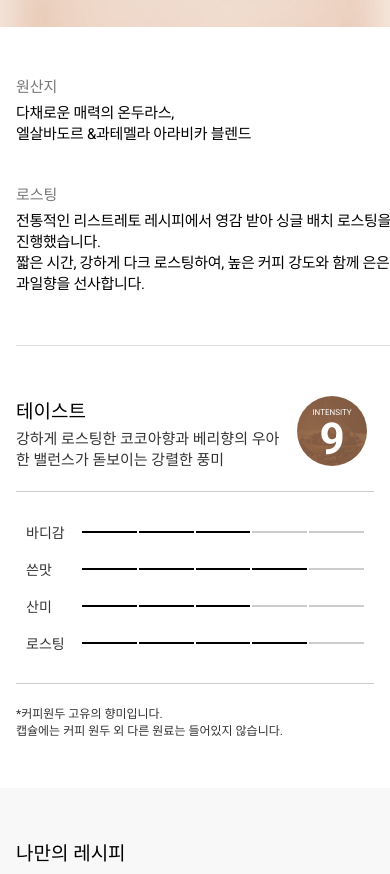
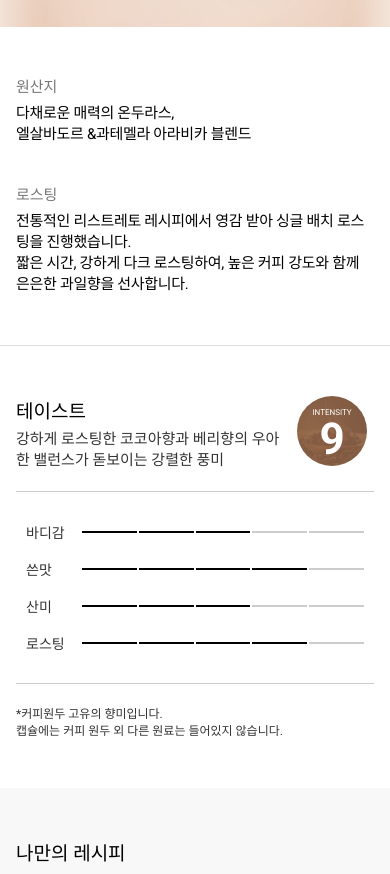
Before and after one commit to jinsim85/web, a plain HTML site: page nespresso/coffee_detail.html in a window 390 px wide. Shown: the part 1661-2535 px from the top of the page. Drawn offline with nearby package versions, Linux system fonts and the light colour scheme; files that its build step writes are made by us from their sources; a web font is replaced by a local one.

Commit message:
ZXSDGVZXCVZXCV

```diff
--- a/nespresso/mobile.scss
+++ b/nespresso/mobile.scss
@@ -831,10 +831,7 @@
       line-height:21px;
       gap:40px;
       padding:0px 16px 50px;
-      padding: 0 0 50px;
-      margin-left: 16px;
-      margin-right: 16px;
-      width: 100%;
+      box-sizing: border-box;
       .origin{
         .ori_txt{
           margin-top:5px;
```
